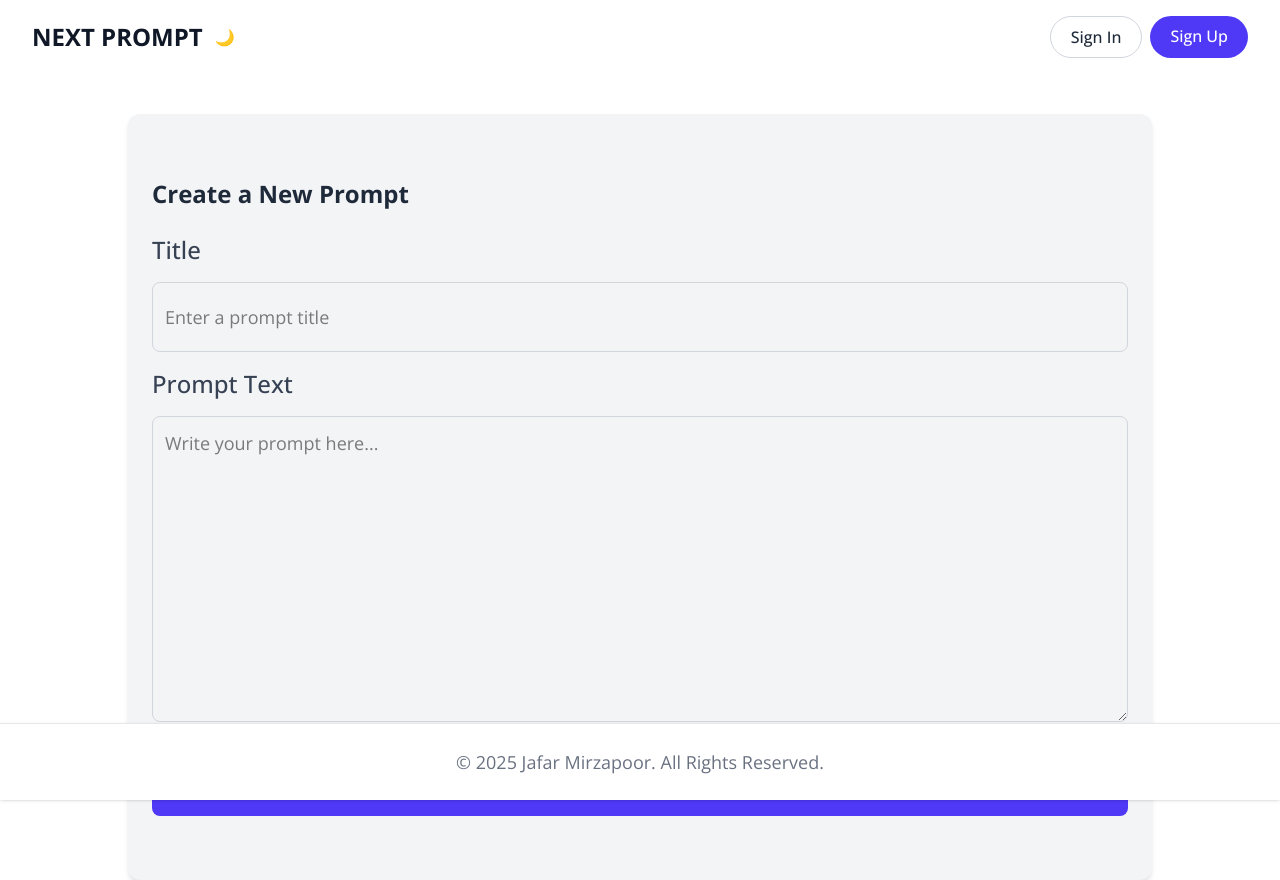
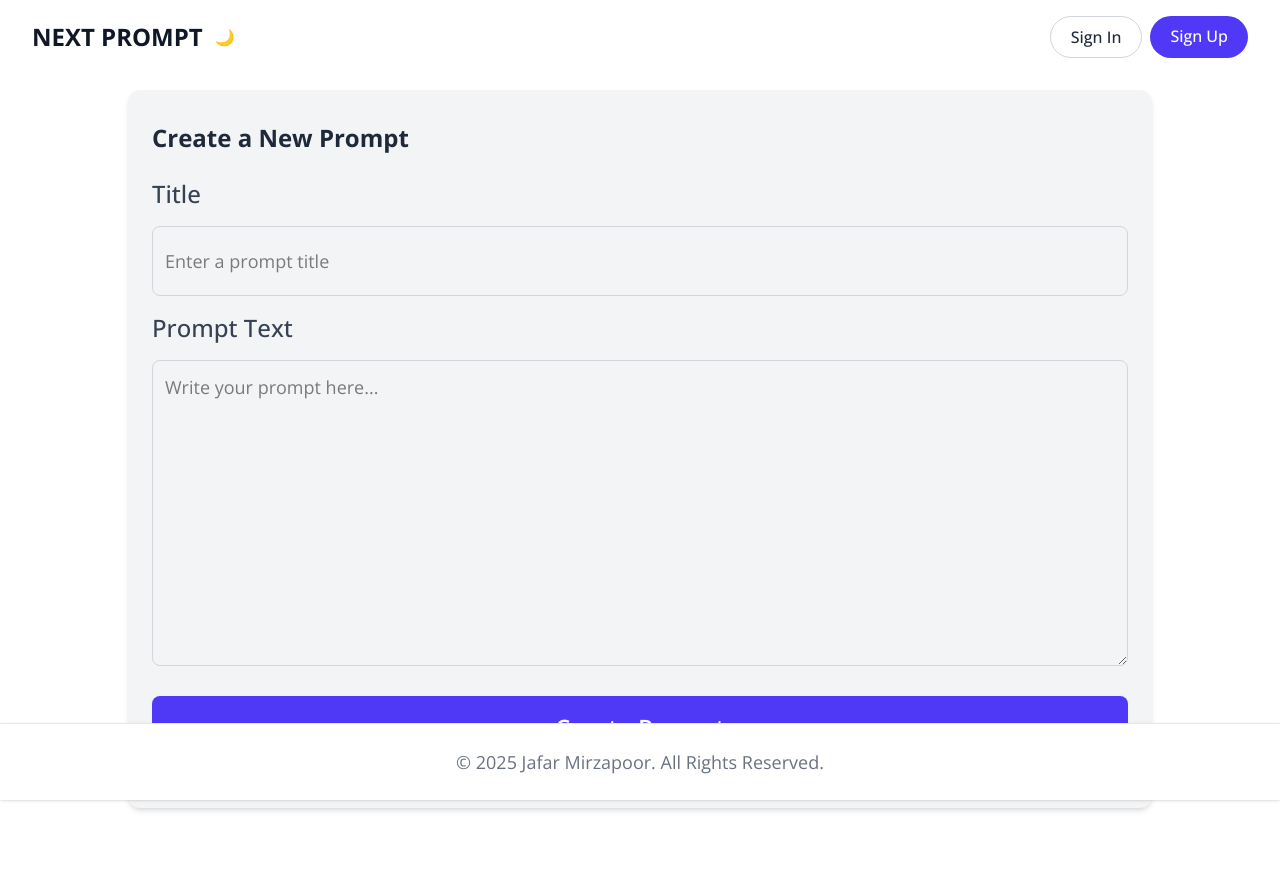
Before and after one commit to jeff-mz/next-prompt, a Next.js app: page /create-post in a window 1280 px wide. Built offline with nearby package versions, Linux system fonts and the light colour scheme; no server answers.

Commit message:
last commit.

```diff
--- a/src/app/create-post/ClientPromptForm.jsx
+++ b/src/app/create-post/ClientPromptForm.jsx
@@ -44,8 +44,8 @@ const ClientPromptForm = () => {
   };
 
   return (
-    <div className="min-h-screen px-4 pt-10 bg-white dark:bg-gray-900 transition-colors">
-      <div className="max-w-5xl mx-auto bg-gray-100 dark:bg-gray-800 rounded-xl shadow-md p-6 py-16">
+    <div className="min-h-screen px-4 py-4 bg-white dark:bg-gray-900 transition-colors">
+      <div className="max-w-5xl mx-auto bg-gray-100 dark:bg-gray-800 rounded-xl shadow-md p-6 py-8">
         <h1 className="text-2xl font-bold mb-6 text-gray-800 dark:text-white">
           Create a New Prompt
         </h1>
@@ -79,13 +79,13 @@ const ClientPromptForm = () => {
         <button
           onClick={handleSubmit}
           disabled={loading}
-          className="w-full bg-indigo-600 hover:bg-indigo-700 text-white font-semibold py-3 rounded-lg transition-colors duration-200 disabled:opacity-50 md:py-4 md:text-2xl"
+          className="w-full mb-4 bg-indigo-600 hover:bg-indigo-700 text-white font-semibold py-3 rounded-lg transition-colors duration-200 disabled:opacity-50 md:py-4 md:text-2xl"
         >
           {loading ? "Sending..." : "Create Prompt"}
         </button>
 
         {message && (
-          <p className="mt-4 text-sm text-center text-red-500 dark:text-red-400">
+          <p className="my-4 text-sm text-center text-red-500 dark:text-red-400">
             {message}
           </p>
         )}
```
